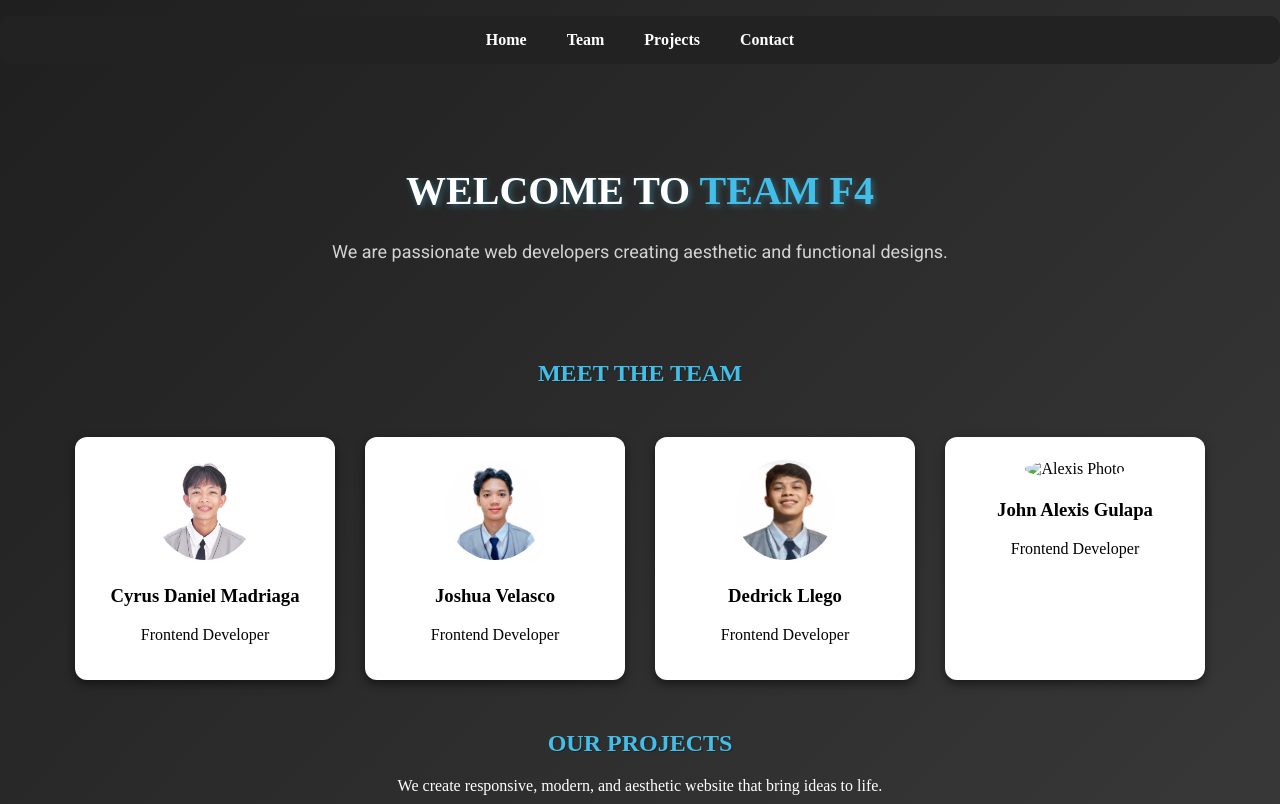
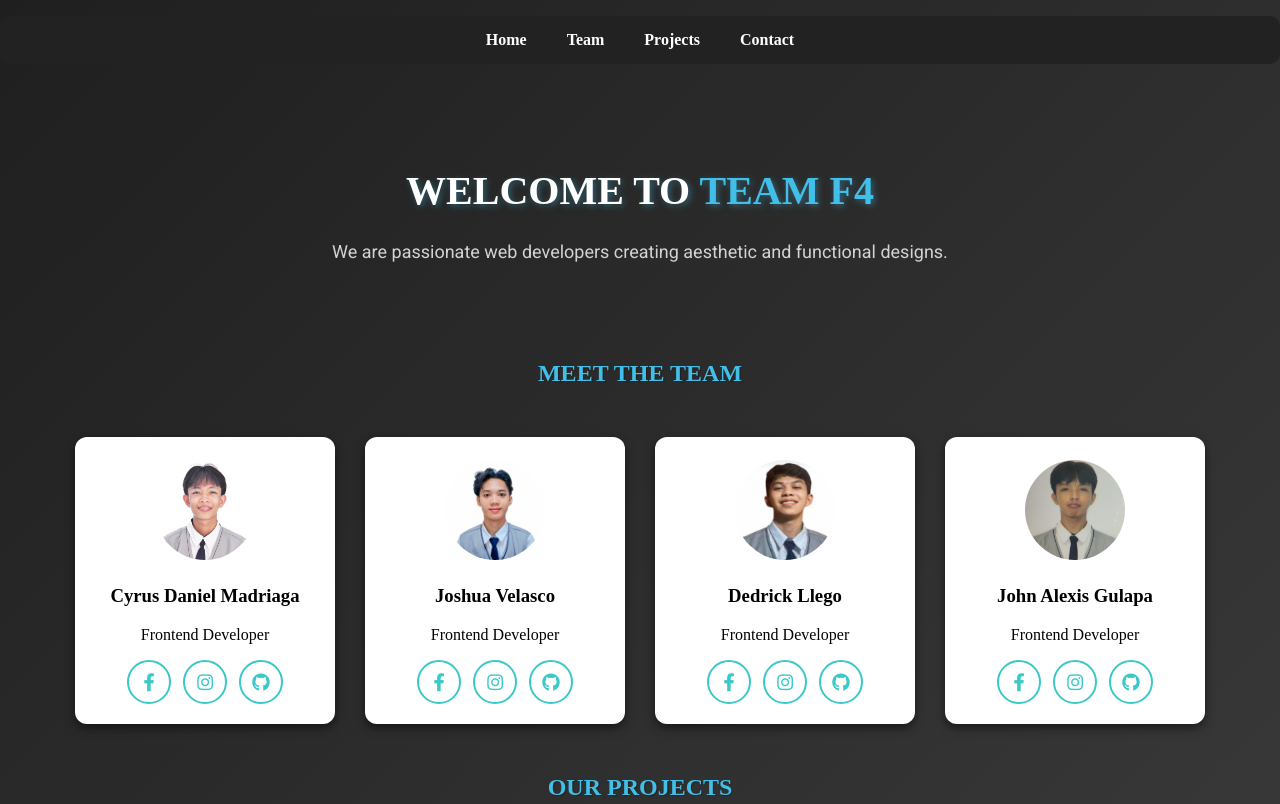
Before and after one commit to diamondzya/f4-portfolio, a plain HTML site: page index.html in a window 1280 px wide. Shown: the top 804 px of the page. Drawn offline with Linux system fonts and the light colour scheme.

Commit message:
Add team member social icons and Alexis photo
Added Font Awesome for social media icons and updated each team member card with Facebook, Instagram, and GitHub links. Included Alexis Gulapa's photo and rotated it for display. Updated CSS to style social icons and Alexis's image.

```diff
--- a/index.html
+++ b/index.html
@@ -10,6 +10,9 @@
     <link rel="preconnect" href="https://fonts.googleapis.com">
     <link rel="preconnect" href="https://fonts.gstatic.com" crossorigin>
     <link href="https://fonts.googleapis.com/css2?family=Poppins:wght@500&family=Roboto&family=Open+Sans&display=swap" rel="stylesheet">
+
+    <!-- Font Awesome for Icons -->
+    <link rel="stylesheet" href="https://cdnjs.cloudflare.com/ajax/libs/font-awesome/6.4.0/css/all.min.css">
 
     <!-- Internal CSS -->
     <style>
@@ -75,24 +78,44 @@
                 <img src="./images/cy.jpg" alt="Cyrus Photo">
                 <h3>Cyrus Daniel Madriaga</h3>
                 <p>Frontend Developer</p>
+                <div class="social-icons">
+                    <a href="https://www.facebook.com/prtyyprynn" target="_blank" class="icon"><i class="fab fa-facebook-f"></i></a>
+                    <a href="https://www.instagram.com/ccyrusly" target="_blank" class="icon"><i class="fab fa-instagram"></i></a>
+                    <a href="https://github.com/diamondzya" target="_blank" class="icon"><i class="fab fa-github"></i></a>
+                </div>
             </div>
 
             <div class="card" id="velasco">
-                <img src="/images/velasco.jpg" alt="Velasco Photo">
+                <img src="./images/velasco.jpg" alt="Velasco Photo">
                 <h3>Joshua Velasco</h3>
                 <p>Frontend Developer</p>
+                <div class="social-icons">
+                    <a href="https://www.facebook.com/joshsvelasco" target="_blank" class="icon"><i class="fab fa-facebook-f"></i></a>
+                    <a href="https://www.instagram.com/" target="_blank" class="icon"><i class="fab fa-instagram"></i></a>
+                    <a href="https://www.github.com/shuazqm" target="_blank" class="icon"><i class="fab fa-github"></i></a>
+                </div>
             </div>
 
             <div class="card" id="llego">
-                <img src="/images/llego.jpg" alt="Dedrick Photo">
+                <img src="./images/llego.jpg" alt="Dedrick Photo">
                 <h3>Dedrick Llego</h3>
                 <p>Frontend Developer</p>
+                <div class="social-icons">
+                    <a href="https://www.facebook.com/dedrick.llego" target="_blank" class="icon"><i class="fab fa-facebook-f"></i></a>
+                    <a href="https://www.instagram.com/" target="_blank" class="icon"><i class="fab fa-instagram"></i></a>
+                    <a href="https://www.github.com/POTatoCorner-Llego" target="_blank" class="icon"><i class="fab fa-github"></i></a>
+                </div>
             </div>
 
-            <div class="card" id="gulapa">
-                <img src="" alt="Alexis Photo">
+            <div class="card" >
+                <img id="gulapa" src="./images/alexis.jpg" alt="Alexis Photo">
                 <h3>John Alexis Gulapa</h3>
                 <p>Frontend Developer</p>
+                <div class="social-icons">
+                    <a href="https://www.facebook.com/Sheeshavle" target="_blank" class="icon"><i class="fab fa-facebook-f"></i></a>
+                    <a href="#" target="_blank" class="icon"><i class="fab fa-instagram"></i></a>
+                    <a href="https://github.com/johnalexisgulapa08-boop" target="_blank" class="icon"><i class="fab fa-github"></i></a>
+                </div>
             </div>
         </div>
     </div>
--- a/style.css
+++ b/style.css
@@ -1,3 +1,8 @@
+#gulapa
+{
+    transform: rotate(-90deg);
+}
+
 html
 {
     scroll-behavior: smooth;
@@ -72,6 +77,37 @@ body
     border: 3px solid rgb(66, 191, 233);
 }
 
+.social-icons
+{
+    display: flex;
+    justify-content: center;
+    gap: 12px;
+    margin-top: 10px;
+}
+
+.icon
+{
+    width: 40px;
+    height: 40px;
+    border: 2px solid #3bc8c8;
+    border-radius: 50%;
+    align-items: center;
+    display: flex;
+    justify-content: center;
+    color: #3bc8c8;
+    font-size: 18px;
+    transition: 0.3s ease;
+    text-decoration: none;
+}
+
+.icon:hover
+{
+    color: white;
+    background-color: #3bc8c8;
+    transform: scale(1.1);
+    box-shadow: 0 0 10px rgba(59, 200 , 200, 0.6);
+}
+
 footer
 {
     text-align: center;
```
Also changed, not shown: images/alexis.jpg (added).
